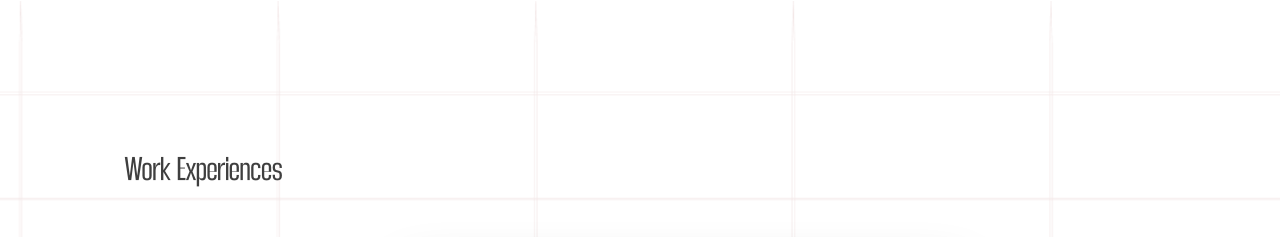
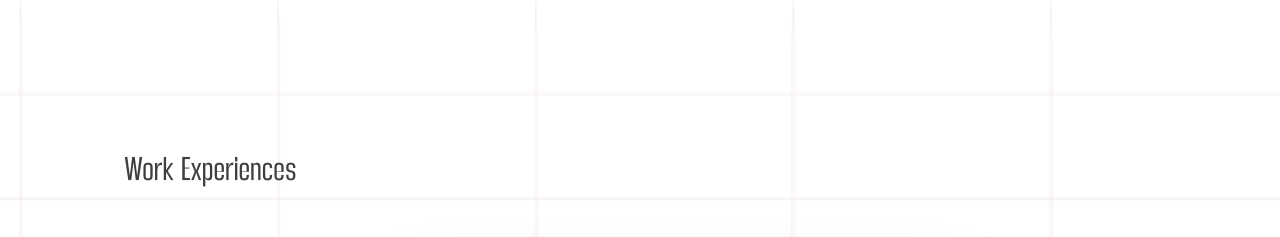
Before and after one commit to Egbemichel/molio, a Django app: page / in a window 1280 px wide. Shown: the part 1525-1762 px from the top of the page. Run offline with Django 5.2, Linux system fonts and the light colour scheme; style sheets or scripts are compiled from the project's sources.

Commit message:
style: remove

```diff
--- a/myportfolio/templates/components/work_section.html
+++ b/myportfolio/templates/components/work_section.html
@@ -9,7 +9,7 @@
     <div class="max-w-[100rem] w-full relative z-10 px-[60px]">
 
         <header class="mb-12">
-            <h2 class="font-hagia font-medium text-dark text-4xl tracking-tight">
+            <h2 class="font-hagia font-medium text-dark text-4xl">
                 Work Experiences
             </h2>
         </header>
```
